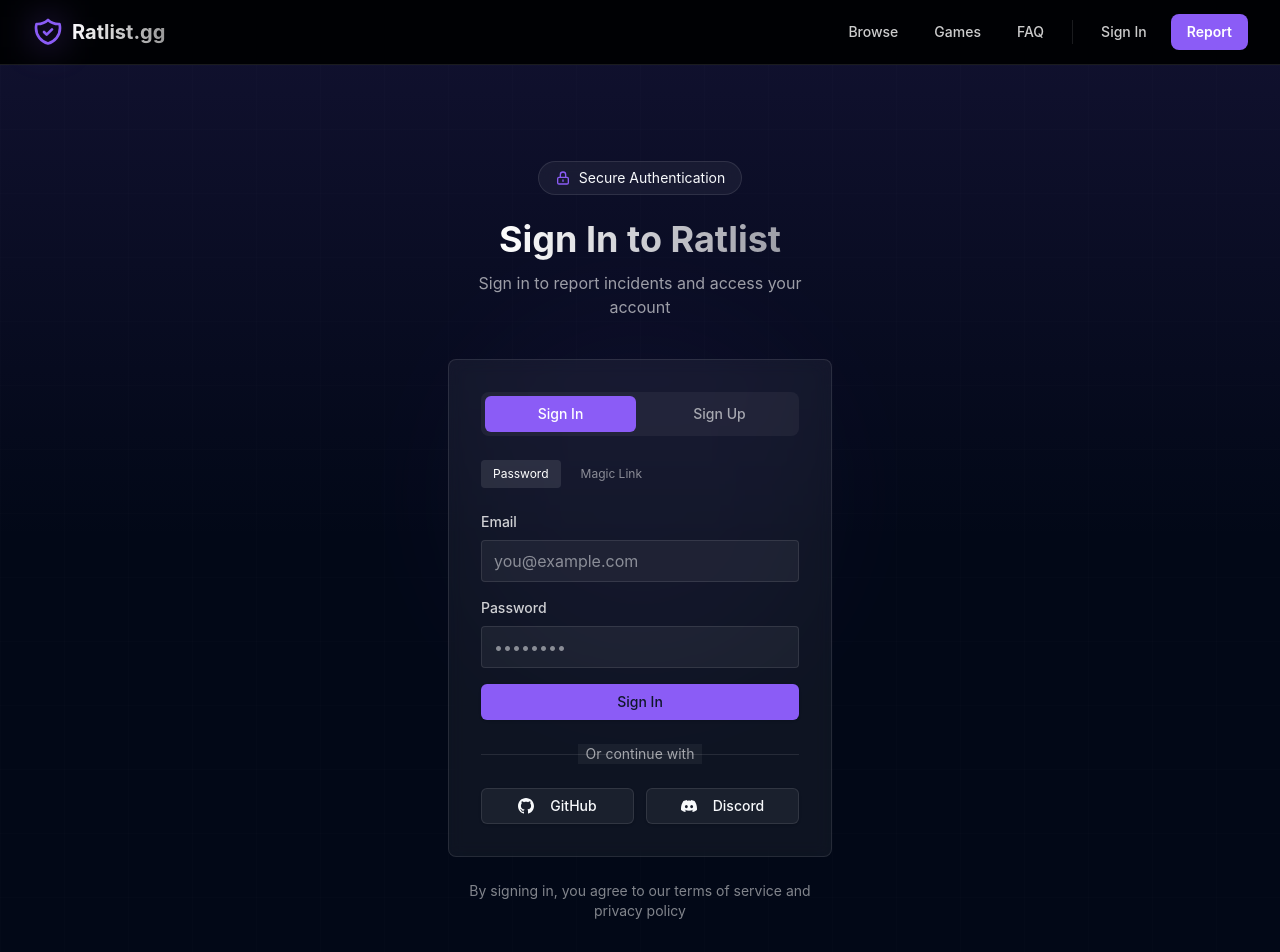
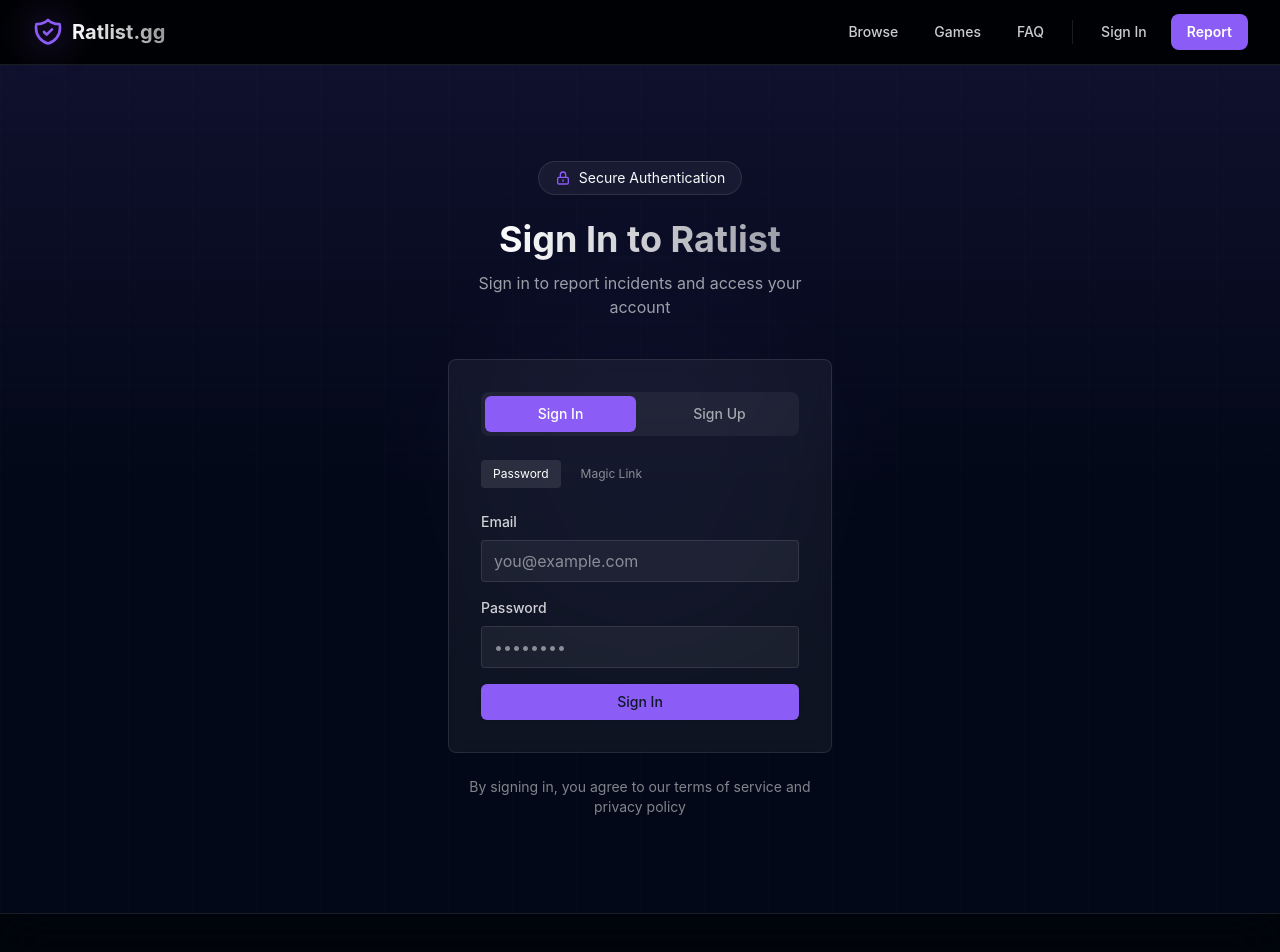
Before and after one commit to agent932/ratlist.gg, a Next.js app: page /auth/sign-in in a window 1280 px wide. Shown: the top 952 px of the page. Built offline with nearby package versions, Linux system fonts and the light colour scheme; no server answers.

Commit message:
fix: remove non-functional GitHub and Discord OAuth buttons from sign-in page
Co-Authored-By: Claude Sonnet 4.6 <noreply@anthropic.com>

```diff
--- a/app/(app)/auth/sign-in/page.tsx
+++ b/app/(app)/auth/sign-in/page.tsx
@@ -289,49 +289,6 @@ export default function SignInPage() {
               </div>
             )}
 
-            {/* Divider */}
-            <div className="relative">
-              <div className="absolute inset-0 flex items-center">
-                <div className="w-full border-t border-white/10"></div>
-              </div>
-              <div className="relative flex justify-center text-sm">
-                <span className="px-2 bg-white/5 text-white/60">Or continue with</span>
-              </div>
-            </div>
-
-            {/* OAuth buttons */}
-            <div className="grid grid-cols-2 gap-3">
-              <Button
-                variant="outline"
-                className="border-white/10 bg-white/5 hover:bg-white/10"
-                onClick={() =>
-                  supabase.auth.signInWithOAuth({
-                    provider: 'github',
-                    options: { redirectTo: `${window.location.origin}/auth/callback` },
-                  })
-                }
-              >
-                <svg className="h-5 w-5 mr-2" fill="currentColor" viewBox="0 0 24 24">
-                  <path d="M12 0c-6.626 0-12 5.373-12 12 0 5.302 3.438 9.8 8.207 11.387.599.111.793-.261.793-.577v-2.234c-3.338.726-4.033-1.416-4.033-1.416-.546-1.387-1.333-1.756-1.333-1.756-1.089-.745.083-.729.083-.729 1.205.084 1.839 1.237 1.839 1.237 1.07 1.834 2.807 1.304 3.492.997.107-.775.418-1.305.762-1.604-2.665-.305-5.467-1.334-5.467-5.931 0-1.311.469-2.381 1.236-3.221-.124-.303-.535-1.524.117-3.176 0 0 1.008-.322 3.301 1.23.957-.266 1.983-.399 3.003-.404 1.02.005 2.047.138 3.006.404 2.291-1.552 3.297-1.23 3.297-1.23.653 1.653.242 2.874.118 3.176.77.84 1.235 1.911 1.235 3.221 0 4.609-2.807 5.624-5.479 5.921.43.372.823 1.102.823 2.222v3.293c0 .319.192.694.801.576 4.765-1.589 8.199-6.086 8.199-11.386 0-6.627-5.373-12-12-12z"/>
-                </svg>
-                GitHub
-              </Button>
-              <Button
-                variant="outline"
-                className="border-white/10 bg-white/5 hover:bg-white/10"
-                onClick={() =>
-                  supabase.auth.signInWithOAuth({
-                    provider: 'discord',
-                    options: { redirectTo: `${window.location.origin}/auth/callback` },
-                  })
-                }
-              >
-                <svg className="h-5 w-5 mr-2" fill="currentColor" viewBox="0 0 24 24">
-                  <path d="M20.317 4.37a19.791 19.791 0 0 0-4.885-1.515a.074.074 0 0 0-.079.037c-.21.375-.444.864-.608 1.25a18.27 18.27 0 0 0-5.487 0a12.64 12.64 0 0 0-.617-1.25a.077.077 0 0 0-.079-.037A19.736 19.736 0 0 0 3.677 4.37a.07.07 0 0 0-.032.027C.533 9.046-.32 13.58.099 18.057a.082.082 0 0 0 .031.057a19.9 19.9 0 0 0 5.993 3.03a.078.078 0 0 0 .084-.028a14.09 14.09 0 0 0 1.226-1.994a.076.076 0 0 0-.041-.106a13.107 13.107 0 0 1-1.872-.892a.077.077 0 0 1-.008-.128a10.2 10.2 0 0 0 .372-.292a.074.074 0 0 1 .077-.01c3.928 1.793 8.18 1.793 12.062 0a.074.074 0 0 1 .078.01c.12.098.246.198.373.292a.077.077 0 0 1-.006.127a12.299 12.299 0 0 1-1.873.892a.077.077 0 0 0-.041.107c.36.698.772 1.362 1.225 1.993a.076.076 0 0 0 .084.028a19.839 19.839 0 0 0 6.002-3.03a.077.077 0 0 0 .032-.054c.5-5.177-.838-9.674-3.549-13.66a.061.061 0 0 0-.031-.03zM8.02 15.33c-1.183 0-2.157-1.085-2.157-2.419c0-1.333.956-2.419 2.157-2.419c1.21 0 2.176 1.096 2.157 2.42c0 1.333-.956 2.418-2.157 2.418zm7.975 0c-1.183 0-2.157-1.085-2.157-2.419c0-1.333.955-2.419 2.157-2.419c1.21 0 2.176 1.096 2.157 2.42c0 1.333-.946 2.418-2.157 2.418z"/>
-                </svg>
-                Discord
-              </Button>
-            </div>
           </div>
         </div>
 
```
